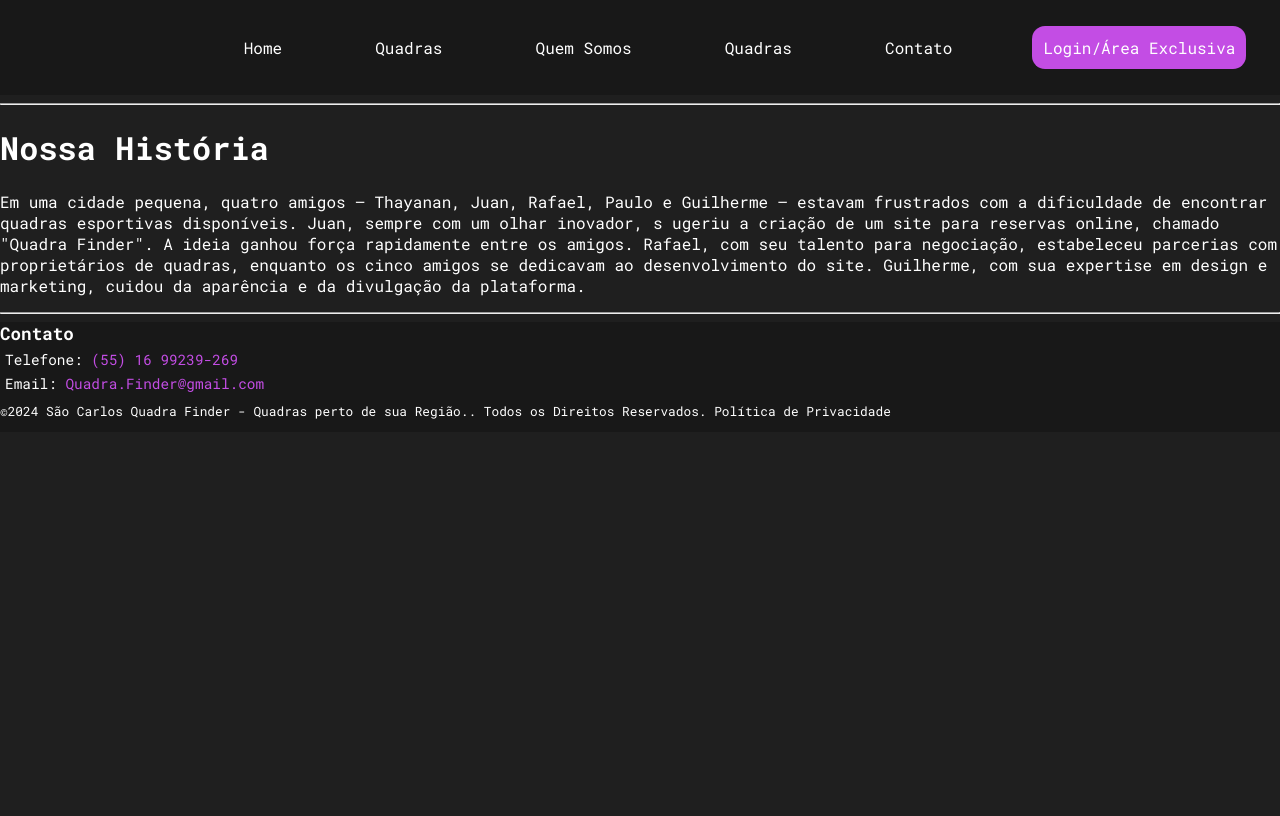
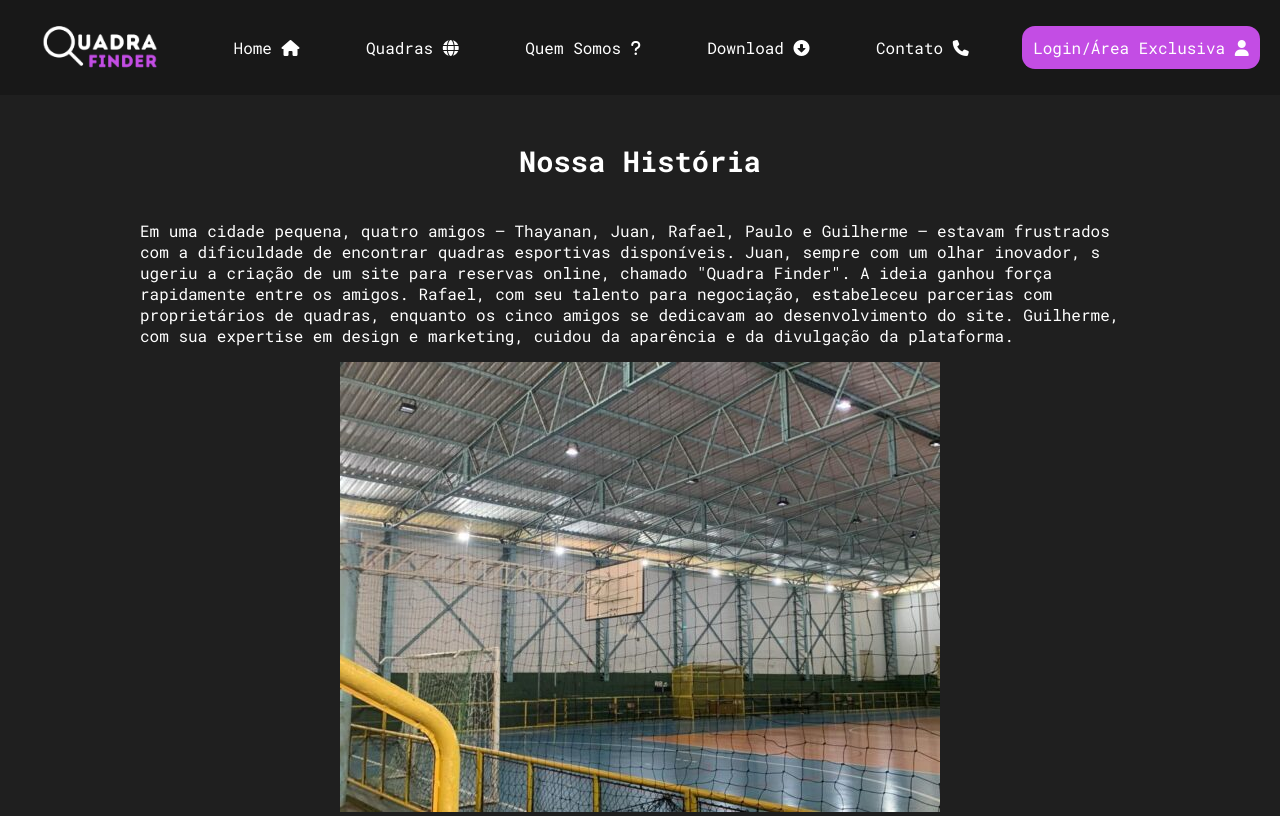
Before and after one commit to raflafla/Quadra-Finder, a plain HTML site: page assets/html/Historia.html in a window 1280 px wide. Shown: the top 816 px of the page. Drawn offline with Linux system fonts and the light colour scheme.

Commit message:
Adicionando novas pagina/ melhorando navbar
Paginas melhoradas:
Login.html
Historia.html
senha-email.html
Cadastrar.html
index.html

adicionado icons na navbar/footer

```diff
--- /dev/null
+++ b/assets/css/Historia.css
@@ -0,0 +1,23 @@
+:root{
+    --cor-background: rgb(31, 31, 31);
+    --cor-navbar: rgb(24, 24, 24);
+    --cor-principal: #c34de4;
+    --cor-secundaria: #9d2baf;
+}
+
+
+.historia-container{
+    display: flex;
+    align-items: center;
+    justify-content: center;
+    height: 740px;
+}
+.historia-container-a{
+    display: flex;
+    flex-direction: column;
+    align-items: center;
+    width: 1000px;
+}
+.historia-titulo{
+    font-size: 1.8rem;
+}
--- a/assets/css/index.css
+++ b/assets/css/index.css
@@ -108,16 +108,21 @@ strong{
     background-color: var(--cor-navbar);
     flex-direction: column;
 }
-
+.rodape-div{
+    display: flex;
+    margin: 0;
+    flex-direction: column;
+    align-items: center;
+}
 
 .rodape-titulo{
     margin: 0;
     font-size: 1.1rem;
-    align-self: flex-start;
 }
+
 .rodape-texto{
     margin: 5px;
-    align-self: flex-start;
+
     font-size: 0.9rem;
 }
 .rodape-texto-final{
@@ -228,10 +233,13 @@ strong{
     font-size: 1.5rem;
 }
 
-.section-quem-somos-texto{
-    text-align: center;
+.fa-icons{
+    font-size: 1.2rem;
+    color: var(--cor-principal);
+    margin: 10px;
 }
-
-.becalho_menu_logo{
-    max-width: 60px;
+.fa-icons:hover{
+    color: var(--cor-secundaria);
+    font-size: 1.3rem;
+    transition: 0.3s;
 }
--- a/assets/html/Historia.html
+++ b/assets/html/Historia.html
@@ -6,6 +6,7 @@
     <meta name="viewport" content="width=device-width, initial-scale=1.0">
     <link href="https://css.gg/css" rel="stylesheet" />
     <link rel="stylesheet" href="../css/index.css">
+    <link rel="stylesheet" href="../css/Historia.css">
     <script src="https://kit.fontawesome.com/e9b73e9254.js" crossorigin="anonymous"></script>
     <link rel="icon" type="image/x-icon" href="assets/imgs/logo.png">
     <link href="https://cdnjs.cloudflare.com/ajax/libs/font-awesome/4.7.0/css/font-awesome.min.css" rel="stylesheet"/>
@@ -15,27 +16,27 @@
 
     <header class="cabecalho">
         <nav class="cabecalho_menu">
-            <img class="cabecalho_menu_logo" src="assets/imgs/logo.png" alt="" width="130px">
-            <a class="cabecalho_menu_link" href="../../index.html">Home</a>
-            <a class="cabecalho_menu_link" href="assets/html/Quadras.html">Quadras</a>
-            <a class="cabecalho_menu_link" href="../html/Historia.html">Quem Somos</a>
-            <a class="cabecalho_menu_link" href="assets/html/Quadras.html">Quadras</a>
-            <a class="cabecalho_menu_link" href="assets/html/Quadras.html">Contato</a>
-            <a class="cabecalho_menu_link_login" href="../html/Login.html">Login/Área Exclusiva</a>
+            <img class="cabecalho_menu_logo" src="../imgs/logo-navbar.png" alt="" width="160px">
+            <a class="cabecalho_menu_link" href="../../index.html">Home <i class="fa-solid fa-house"></i></a>
+            <a class="cabecalho_menu_link" href="###">Quadras <i class="fa-solid fa-globe"></i></a>
+            <a class="cabecalho_menu_link" href="./Historia.html">Quem Somos <i class="fa-solid fa-question"></i></a>
+            <a class="cabecalho_menu_link" href="###">Download <i class="fa-solid fa-circle-down"></i></a>
+            <a class="cabecalho_menu_link" href="###">Contato <i class="fa-solid fa-phone"></i></a>
+            <a class="cabecalho_menu_link_login" href="./Login.html">Login/Área Exclusiva <i class="fa-solid fa-user"></i></a>
         </nav>
     </header>
 
-    <hr>
-
-    <h1>Nossa História</h1>
-    <p>Em uma cidade pequena, quatro amigos — Thayanan, Juan, Rafael, Paulo e Guilherme — estavam
-    frustrados com a dificuldade de encontrar quadras esportivas disponíveis. Juan, sempre com um olhar inovador, s
-    ugeriu a criação de um site para reservas online, chamado "Quadra Finder". A ideia ganhou força rapidamente entre os amigos. Rafael,
-    com seu talento para negociação, estabeleceu parcerias com proprietários de quadras, enquanto os cinco amigos se dedicavam ao desenvolvimento do site.
-    Guilherme, com sua expertise em design e marketing, cuidou da aparência e da divulgação da plataforma.
-    </p>
-
-    <hr>
+    <section class="historia-container">
+        <div class="historia-container-a">
+            <h1 class="historia-titulo">Nossa História</h1>
+            <p class="historia-texto">Em uma cidade pequena, quatro amigos — Thayanan, Juan, Rafael, Paulo e Guilherme — estavam
+            frustrados com a dificuldade de encontrar quadras esportivas disponíveis. Juan, sempre com um olhar inovador, s
+            ugeriu a criação de um site para reservas online, chamado "Quadra Finder". A ideia ganhou força rapidamente entre os amigos. Rafael,
+            com seu talento para negociação, estabeleceu parcerias com proprietários de quadras, enquanto os cinco amigos se dedicavam ao desenvolvimento do site.
+            Guilherme, com sua expertise em design e marketing, cuidou da aparência e da divulgação da plataforma.</p>
+            <img src="../imgs/quadra.jpg" alt="" class="historia-imagem">
+        </div>
+    </section>
 
     <footer class="rodape">
         <div class="rodape-div">
```
Also changed, not shown: assets/html/Cadastrar.html (+7 -7 lines), assets/html/Login.html (+9 -9 lines), assets/html/esqueci.html (+7 -7 lines), assets/html/senha-email.html (+7 -8 lines), index.html (+13 -9 lines).
